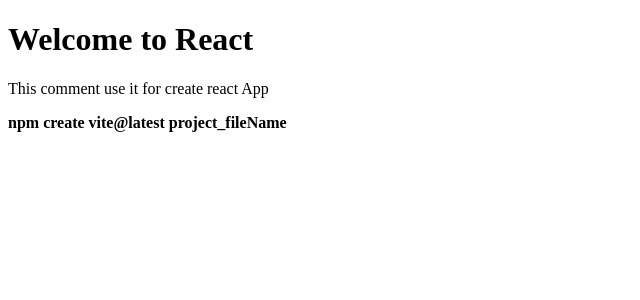
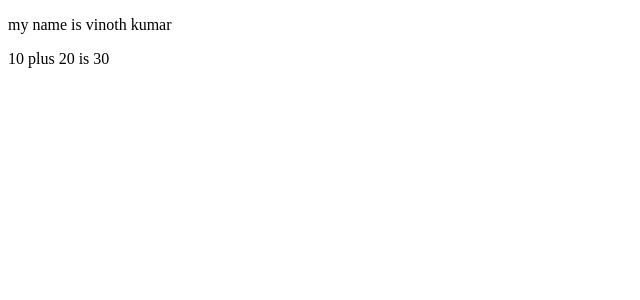
Before and after one commit to vinoth9598/reactTopics, a React (Vite) app: page / in a window 1280 px wide. Shown: the top 300 px of the page, without its empty margins (0-640 px from the left). Built offline with nearby package versions, Linux system fonts and the light colour scheme.

Commit message:
handle data

```diff
--- a/src/App.jsx
+++ b/src/App.jsx
@@ -2,11 +2,14 @@
 import React from "react" ;
 
 function App(){
+  let name = "vinoth kumar" ;
+  let a = 10 ;
+  let b = 20 ;
+
   return(
     <div>
-        <h1>Welcome to React</h1>
-        <p>This comment use it for create react App</p>
-        <b>npm create vite@latest project_fileName</b>
+        <p> my name is {name}</p>
+        <p>{a} plus {b} is {a+b}</p>
     </div>
   )
 }
```
